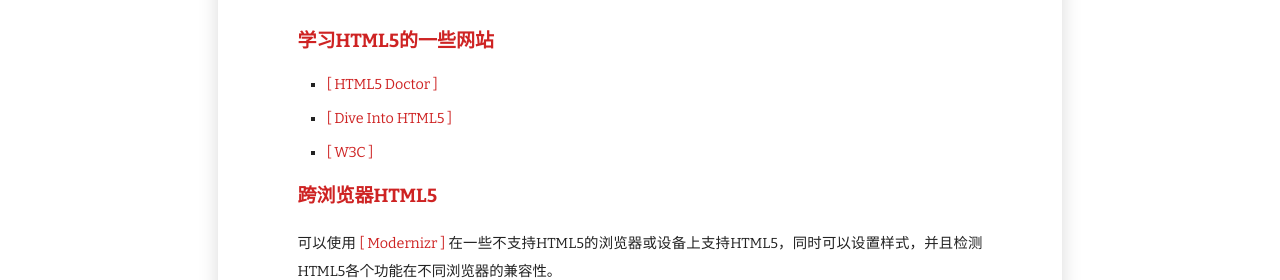
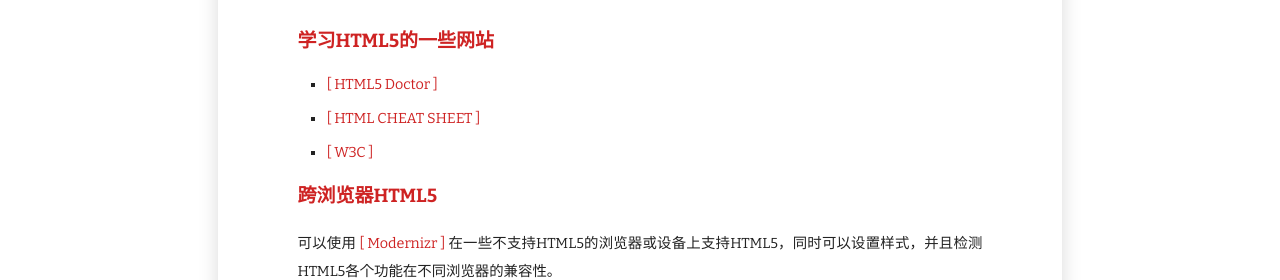
Before and after one commit to ch1oechao/code, a Jekyll site: the page built from _posts/2015-06-19-Something-about-HTML5-Mobile-Web.md, in a window 1280 px wide. Shown: the part 548-828 px from the top of the page. Built offline with Jekyll 4.4.1, drawn with Linux system fonts in a browser that asks for light colours; nearby versions of some CDN libraries; a style sheet for code colours, icons or effects is not loaded.

Commit message:
[optimize] update post link

```diff
--- a/_posts/2015-06-19-Something-about-HTML5-Mobile-Web.md
+++ b/_posts/2015-06-19-Something-about-HTML5-Mobile-Web.md
@@ -9,7 +9,7 @@
 
 #### 学习HTML5的一些网站
 - [[ HTML5 Doctor ]](http://html5doctor.com/)
-- [[ Dive Into HTML5 ]](http://diveintohtml5.info/)
+- [[ HTML CHEAT SHEET ]](https://digital.com/tools/html-cheatsheet/)
 - [[ W3C ]](http://www.w3.org/html/wg/drafts/html/master/Overview.html)
 
 #### 跨浏览器HTML5
```
